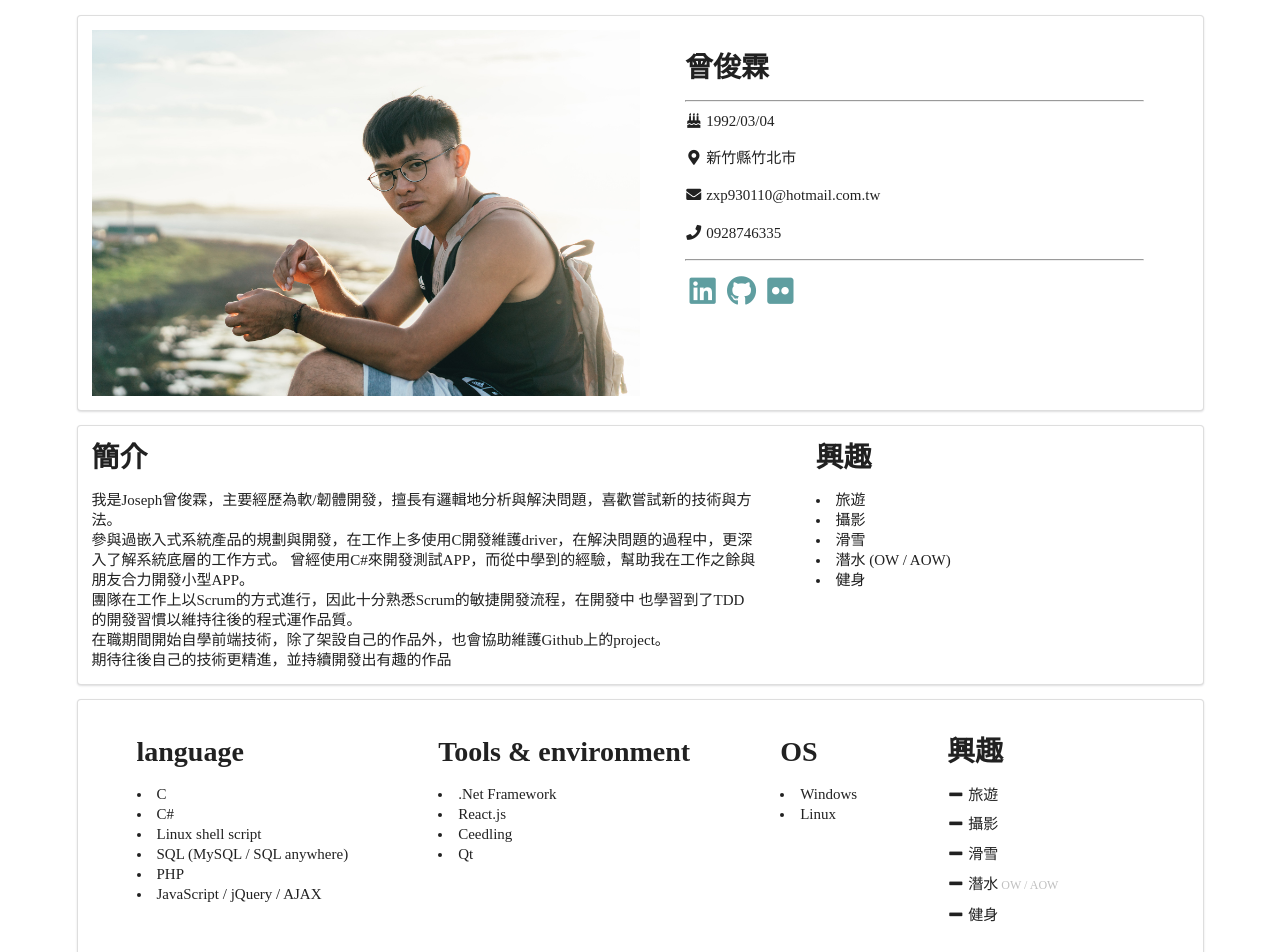
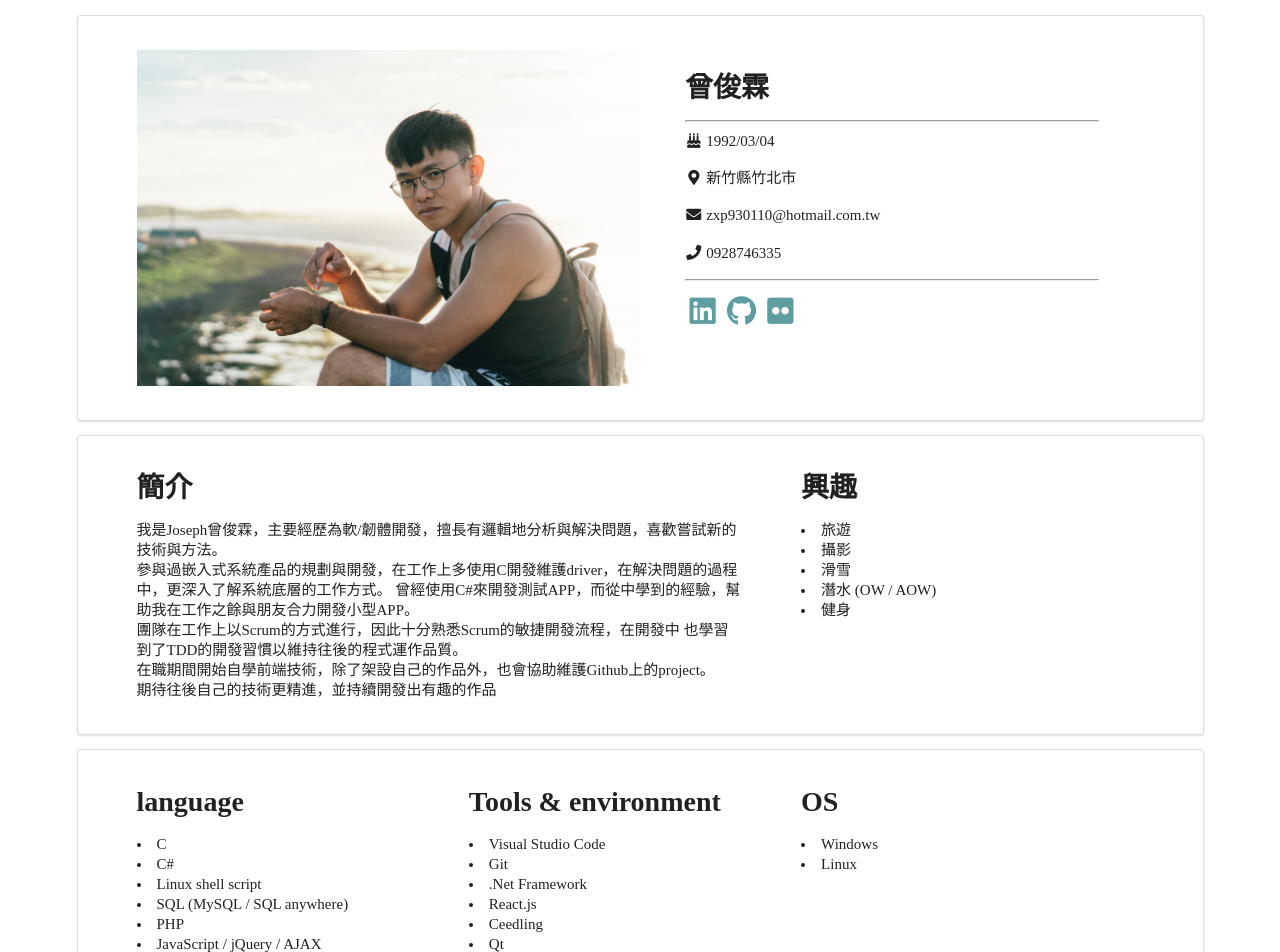
Before and after one commit to JosephT5566/my-resume, a React (Create React App) app: page / in a window 1280 px wide. Shown: the top 952 px of the page. Built offline with nearby package versions, Linux system fonts and the light colour scheme; a web font is replaced by a local one.

Commit message:
modifying class name and correcting style 1. 移除各自CSS中的 .comment，搬到App.css中 2. 修正education, works中的class分類錯誤，以及其對應的CSS style

```diff
--- a/src/components/App.css
+++ b/src/components/App.css
@@ -16,6 +16,11 @@ h1, h2, h3, h4, h5 {
     margin-top: 15px;
 }
 
+.comment {
+    padding: 0 25px;
+    margin: 20px;
+}
+
 .ui .segment {
     min-width: 933px;
 }
--- a/src/components/cards/education.css
+++ b/src/components/cards/education.css
@@ -1,19 +1,14 @@
-#educationContainer .content {
-    padding: 0 25px;
-    margin: 20px;
-}
-
-#educationContainer .content span {
+#educationContainer .comment span {
     cursor: pointer;
     color: CADETBLUE;
 }
 
-#educationContainer .content span:hover {
+#educationContainer .comment span:hover {
     cursor: pointer;
     color: #477678;
 }
 
-#educationContainer .content .transitionPanel {
+#educationContainer .comment .transitionPanel {
     color: black;
 }
 
--- a/src/components/cards/education.js
+++ b/src/components/cards/education.js
@@ -27,7 +27,7 @@ class Education extends React.Component {
     render() {
         return (
             <div id="educationContainer">
-                <div className="content">
+                <div className="comment">
                     <h1>學歷</h1>
                     <p>
                         <i className="circle icon"></i>
--- a/src/components/cards/expertise.css
+++ b/src/components/cards/expertise.css
@@ -1,13 +1,11 @@
 #expertiseContainer .comment {
     display: flex;
-}
-
-#expertiseContainer .content {
-    /* width: 33%; */
-    padding: 0 25px;
-    margin: 20px;
 }
 
 #expertiseContainer p {
     margin: 0 0 0.5em;
 }
+
+#expertiseContainer .content {
+    width: 33%;
+}
--- a/src/components/cards/expertise.js
+++ b/src/components/cards/expertise.js
@@ -16,36 +16,19 @@ const expertise = () => {
                     <li>PHP</li>
                     <li>JavaScript / jQuery / AJAX</li>
                 </div>
-                <div className="content interest">
+                <div className="content">
                     <h1>Tools & environment</h1>
+                    <li>Visual Studio Code</li>
+                    <li>Git</li>
                     <li>.Net Framework</li>
                     <li>React.js</li>
                     <li>Ceedling</li>
                     <li>Qt</li>
                 </div>
-                <div className="content interest">
+                <div className="content">
                     <h1>OS</h1>
                     <li>Windows</li>
                     <li>Linux</li>
-                </div>
-                <div className="content interest">
-                    <h1>興趣</h1>
-                    <p>
-                        <i className="minus icon"></i>旅遊
-                    </p>
-                    <p>
-                        <i className="minus icon"></i>攝影
-                    </p>
-                    <p>
-                        <i className="minus icon"></i>滑雪
-                    </p>
-                    <p>
-                        <i className="minus icon"></i>潛水
-                        <span style={{color: 'SILVER', fontSize: '12px'}}> OW / AOW</span>
-                    </p>
-                    <p>
-                        <i className="minus icon"></i>健身
-                    </p>
                 </div>
                 {/* <img style={ {width: '33%'} } src={image1} alt="image1"/> */}
             </div>
--- a/src/components/cards/works.css
+++ b/src/components/cards/works.css
@@ -1,18 +1,13 @@
-#worksContainer .content {
-    padding: 0 25px;
-    margin: 20px;
-}
-
-#worksContainer .content span {
+#worksContainer .comment span {
     color: CADETBLUE;
 }
 
-#worksContainer .content span:hover {
+#worksContainer .comment span:hover {
     cursor: pointer;
     color: #477678;
 }
 
-#worksContainer .content .transitionPanel {
+#worksContainer .comment .transitionPanel {
     color: black;
 }
 
--- a/src/components/cards/works.js
+++ b/src/components/cards/works.js
@@ -37,7 +37,7 @@ class Works extends React.Component {
     render() {
         return (
             <div id="worksContainer">
-                <div className="content">
+                <div className="comment">
                     <h1>工作經歷</h1>
                     <p>
                         <i className="circle icon"></i>
```
